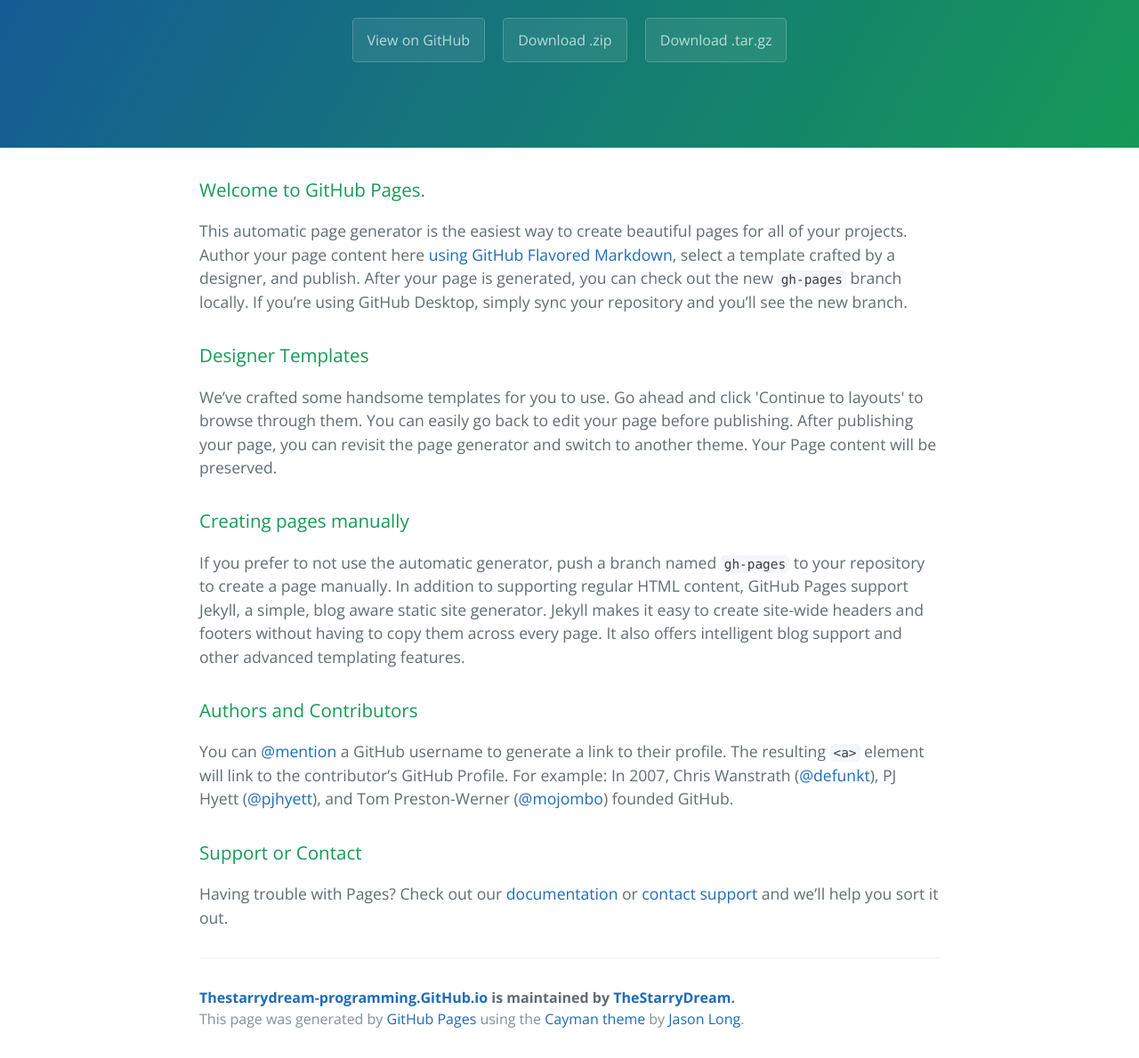
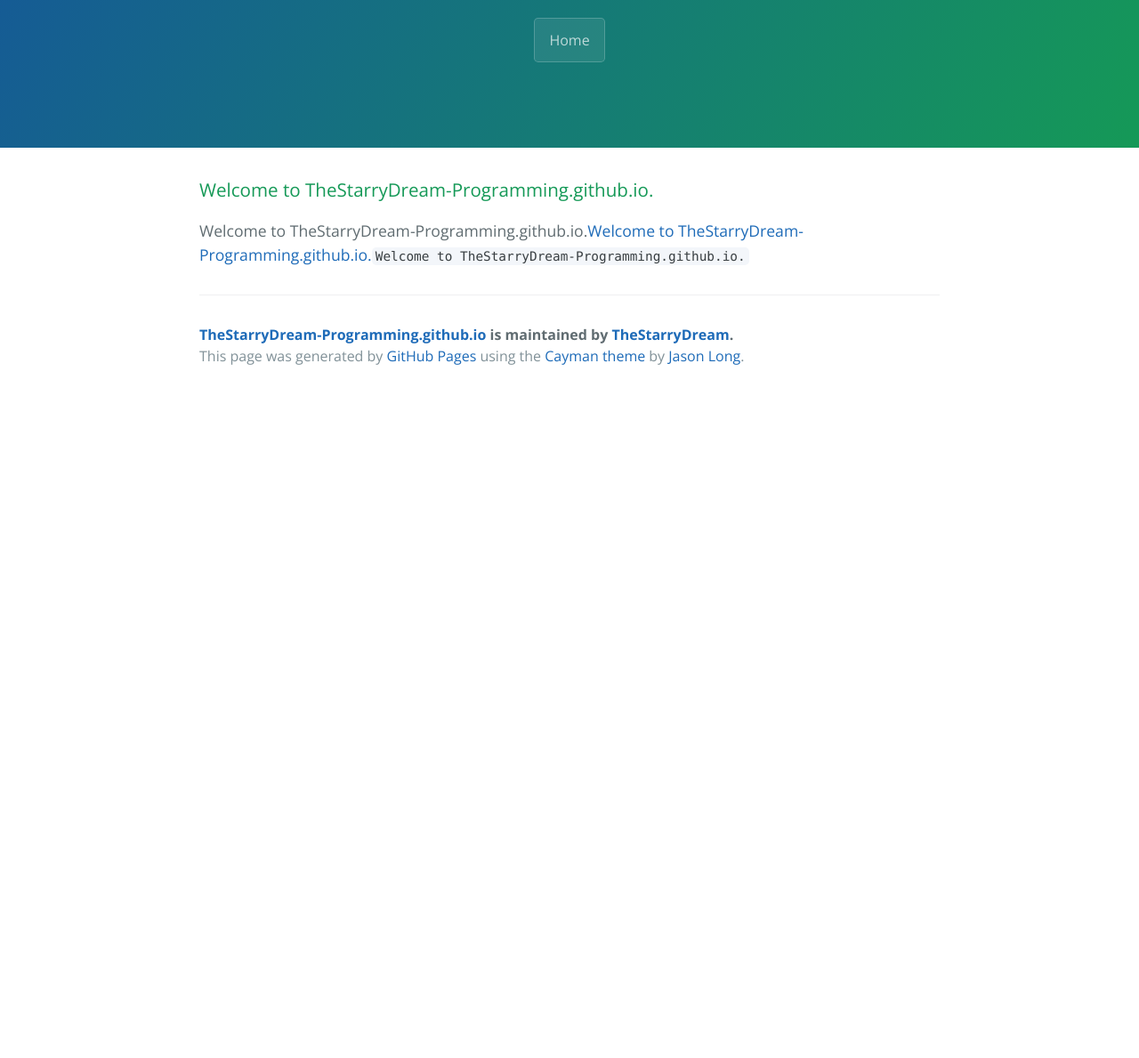
Before and after one commit to TheStarryDream/thestarrydream-programming.github.io, a plain HTML site: page index.html in a window 1280 px wide. Shown: the part 170-1359 px from the top of the page at 89% size. After the commit the page ends 800 px from the top, so only its background shows below. Drawn offline with nearby package versions, Linux system fonts and the light colour scheme.

Commit message:
Update index.html

```diff
--- a/index.html
+++ b/index.html
@@ -2,7 +2,7 @@
 <html lang="en-us">
   <head>
     <meta charset="UTF-8">
-    <title>Thestarrydream-programming.GitHub.io by TheStarryDream</title>
+    <title>TheStarryDream-Programming.github.io by TheStarryDream</title>
     <meta name="viewport" content="width=device-width, initial-scale=1">
     <link rel="stylesheet" type="text/css" href="stylesheets/normalize.css" media="screen">
     <link href='https://fonts.googleapis.com/css?family=Open+Sans:400,700' rel='stylesheet' type='text/css'>
@@ -11,41 +11,19 @@
   </head>
   <body>
     <section class="page-header">
-      <h1 class="project-name">Thestarrydream-programming.GitHub.io</h1>
+      <h1 class="project-name">TheStarryDream-Programming.github.io</h1>
       <h2 class="project-tagline"></h2>
-      <a href="https://github.com/TheStarryDream/thestarrydream-programming.github.io" class="btn">View on GitHub</a>
-      <a href="https://github.com/TheStarryDream/thestarrydream-programming.github.io/zipball/master" class="btn">Download .zip</a>
-      <a href="https://github.com/TheStarryDream/thestarrydream-programming.github.io/tarball/master" class="btn">Download .tar.gz</a>
+      <a href="http://thestarrydream.github.io/" class="btn">Home</a>
     </section>
 
     <section class="main-content">
       <h3>
-<a id="welcome-to-github-pages" class="anchor" href="#welcome-to-github-pages" aria-hidden="true"><span class="octicon octicon-link"></span></a>Welcome to GitHub Pages.</h3>
+<a id="Welcome to TheStarryDream-Programming.github.io." class="anchor" href="#Welcome to TheStarryDream-Programming.github.io." aria-hidden="true"><span class="octicon octicon-link"></span></a>Welcome to TheStarryDream-Programming.github.io.</h3>
 
-<p>This automatic page generator is the easiest way to create beautiful pages for all of your projects. Author your page content here <a href="https://guides.github.com/features/mastering-markdown/">using GitHub Flavored Markdown</a>, select a template crafted by a designer, and publish. After your page is generated, you can check out the new <code>gh-pages</code> branch locally. If you’re using GitHub Desktop, simply sync your repository and you’ll see the new branch.</p>
-
-<h3>
-<a id="designer-templates" class="anchor" href="#designer-templates" aria-hidden="true"><span class="octicon octicon-link"></span></a>Designer Templates</h3>
-
-<p>We’ve crafted some handsome templates for you to use. Go ahead and click 'Continue to layouts' to browse through them. You can easily go back to edit your page before publishing. After publishing your page, you can revisit the page generator and switch to another theme. Your Page content will be preserved.</p>
-
-<h3>
-<a id="creating-pages-manually" class="anchor" href="#creating-pages-manually" aria-hidden="true"><span class="octicon octicon-link"></span></a>Creating pages manually</h3>
-
-<p>If you prefer to not use the automatic generator, push a branch named <code>gh-pages</code> to your repository to create a page manually. In addition to supporting regular HTML content, GitHub Pages support Jekyll, a simple, blog aware static site generator. Jekyll makes it easy to create site-wide headers and footers without having to copy them across every page. It also offers intelligent blog support and other advanced templating features.</p>
-
-<h3>
-<a id="authors-and-contributors" class="anchor" href="#authors-and-contributors" aria-hidden="true"><span class="octicon octicon-link"></span></a>Authors and Contributors</h3>
-
-<p>You can <a href="https://github.com/blog/821" class="user-mention">@mention</a> a GitHub username to generate a link to their profile. The resulting <code>&lt;a&gt;</code> element will link to the contributor’s GitHub Profile. For example: In 2007, Chris Wanstrath (<a href="https://github.com/defunkt" class="user-mention">@defunkt</a>), PJ Hyett (<a href="https://github.com/pjhyett" class="user-mention">@pjhyett</a>), and Tom Preston-Werner (<a href="https://github.com/mojombo" class="user-mention">@mojombo</a>) founded GitHub.</p>
-
-<h3>
-<a id="support-or-contact" class="anchor" href="#support-or-contact" aria-hidden="true"><span class="octicon octicon-link"></span></a>Support or Contact</h3>
-
-<p>Having trouble with Pages? Check out our <a href="https://help.github.com/pages">documentation</a> or <a href="https://github.com/contact">contact support</a> and we’ll help you sort it out.</p>
+<p>Welcome to TheStarryDream-Programming.github.io.<a href="index.html">Welcome to TheStarryDream-Programming.github.io.</a><code>Welcome to TheStarryDream-Programming.github.io.</code></p>
 
       <footer class="site-footer">
-        <span class="site-footer-owner"><a href="https://github.com/TheStarryDream/thestarrydream-programming.github.io">Thestarrydream-programming.GitHub.io</a> is maintained by <a href="https://github.com/TheStarryDream">TheStarryDream</a>.</span>
+        <span class="site-footer-owner"><a href="https://github.com/TheStarryDream/mytemp.github.io">TheStarryDream-Programming.github.io</a> is maintained by <a href="https://github.com/TheStarryDream">TheStarryDream</a>.</span>
 
         <span class="site-footer-credits">This page was generated by <a href="https://pages.github.com">GitHub Pages</a> using the <a href="https://github.com/jasonlong/cayman-theme">Cayman theme</a> by <a href="https://twitter.com/jasonlong">Jason Long</a>.</span>
       </footer>
```
